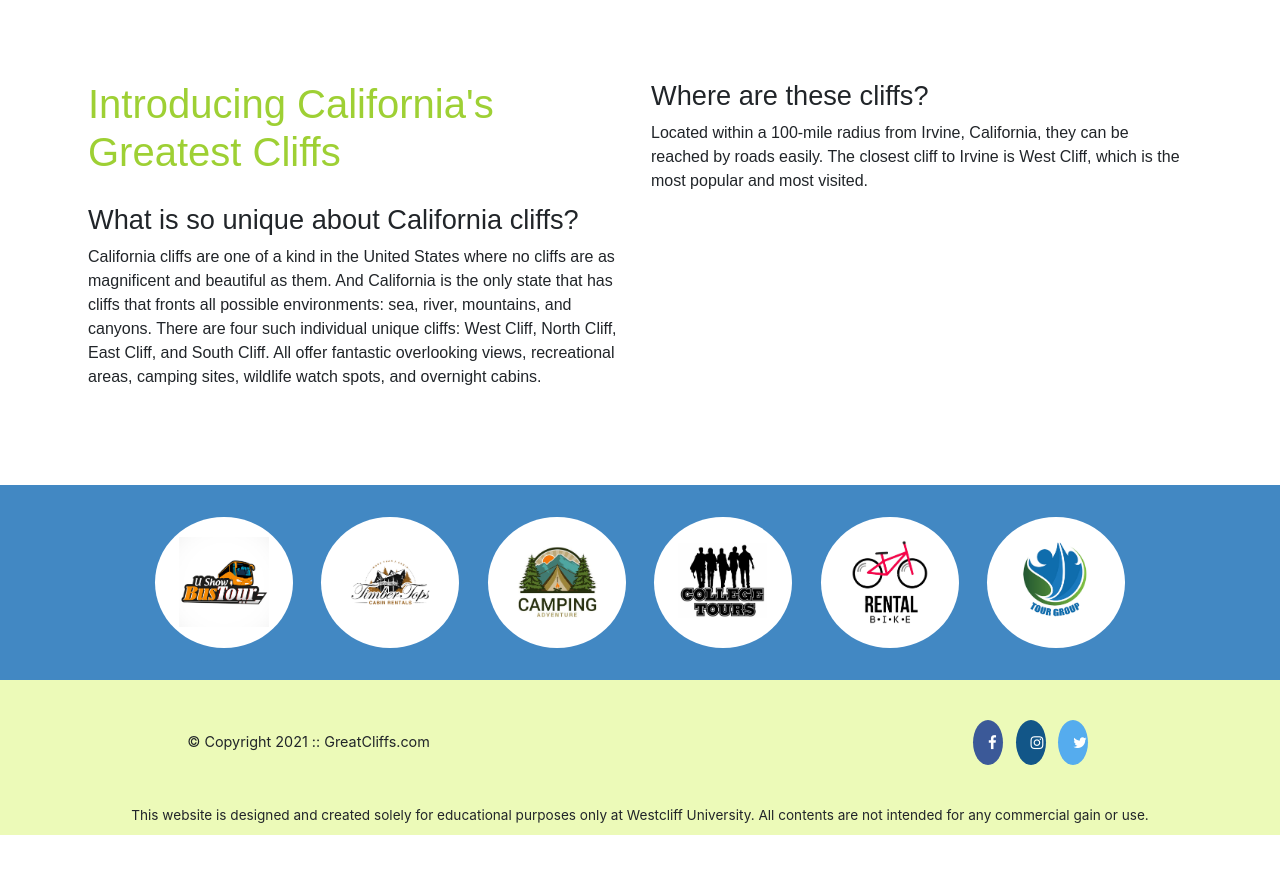
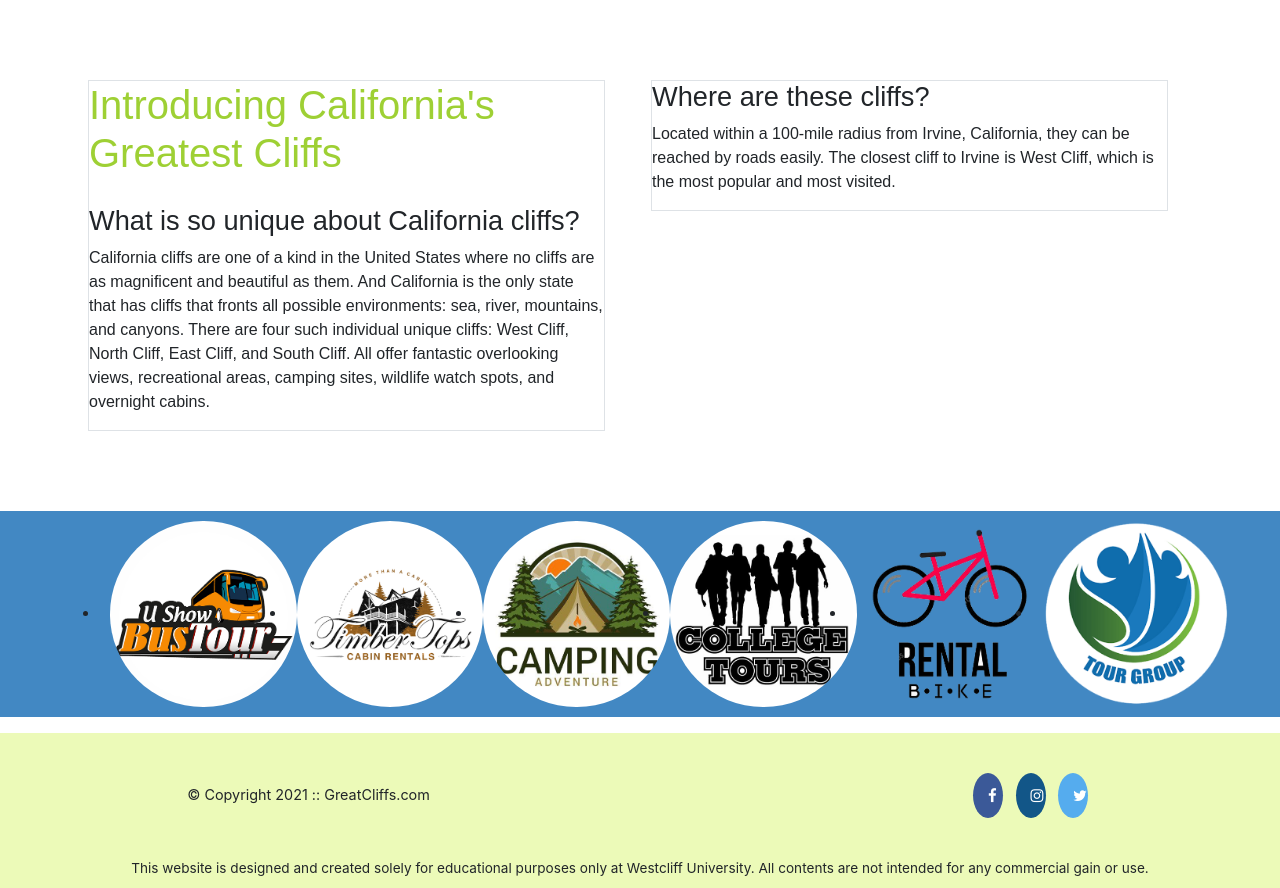
Before and after one commit to dynamicProjects/w2d2-homework, a plain HTML site: page index.html in a window 1280 px wide. Shown: the part 400-1288 px from the top of the page. Before the commit the page ends 1235 px from the top, so only its background shows below. Drawn offline with nearby package versions, Linux system fonts and the light colour scheme.

Commit message:
partner image , RWD , compatibility

```diff
--- a/index.html
+++ b/index.html
@@ -36,7 +36,9 @@
              data-target = "#navbarContent"
              aria-controls = "navbarContent" aria-expanded = "false"
              aria-label = "Toggle navigation">
-             <span class = "navbar-toggler-icon"></span>
+             <span class = "navbar-toggler-icon">
+              <i class="fa fa-bars" style="color: #333;"></i>
+             </span>
        </button>
        <div class="collapse navbar-collapse" id="navbarContent">
         <ul class="navbar-nav">
@@ -53,6 +55,7 @@
     <main>
       <div class="row">
           <div class="col-md-6">
+            <div class="border mr-md-3">
               <h1>Introducing California's Greatest Cliffs</h1>
               <div>
                   <h2>What is so unique about California cliffs?</h2>
@@ -68,7 +71,9 @@
                   </p>
               </div>
             </div>
+          </div>
           <div class="col-md-6">
+            <div class="border mr-md-3">
               <h2>Where are these cliffs?</h2>
               <p>
                   Located within a 100-mile radius from Irvine, California, they
@@ -77,27 +82,28 @@
               </p>
             </div>
           </div>
+      </div>
   </main>
 
-    <section>
-      <ul id="partners">
+  <section id="partners">
+    <ul class="d-flex flex-wrap justify-content-center">
         <li class="partner">
-             <img src="images/partners/partner-bustour.png" alt="Partner Bus Tours">
+            <img src="images/partners/partner-bustour.png" alt="Partner Bus Tours" class="img-fluid">
         </li>
         <li class="partner">
-             <img src="images/partners/partner-cabinrental.png" alt="Partner Cabin Rental">
+            <img src="images/partners/partner-cabinrental.png" alt="Partner Cabin Rental" class="img-fluid">
         </li>
         <li class="partner">
-             <img src="images/partners/partner-campingadv.png" alt="Partner Camping Adventure">
+            <img src="images/partners/partner-campingadv.png" alt="Partner Camping Adventure" class="img-fluid">
         </li>
         <li class="partner">
-             <img src="images/partners/partner-collegetours.png" alt="Partner College Tours">
+            <img src="images/partners/partner-collegetours.png" alt="Partner College Tours" class="img-fluid">
         </li>
         <li class="partner">
-             <img src="images/partners/partner-rentalbike.png" alt="Partner Bike Rentals">
+            <img src="images/partners/partner-rentalbike.png" alt="Partner Bike Rentals" class="img-fluid">
         </li>
         <li class="partner">
-             <img src="images/partners/partner-tourgroup.png" alt="Partner Tour Group">
+            <img src="images/partners/partner-tourgroup.png" alt="Partner Tour Group" class="img-fluid">
         </li>
     </ul>
 </section>
--- a/styles.css
+++ b/styles.css
@@ -6,7 +6,7 @@ header {
 }
 #home header {
     background:  no-repeat lightgrey url(images/cliff_ocean.jpg);
-    background-size: 1500px;
+    background-size: cover;
 }
 .main-header {
     background-color:rgb(255, 255, 255, 0.8) ;
@@ -51,6 +51,12 @@ header {
 }
 .main-menu ul li.active a {
     color: #fff;
+}
+.navbar-nav{
+    margin-top: -8px;
+}
+.navbar-toggler {
+    margin: 34px;
 }
 
 /* Main */
@@ -144,8 +150,28 @@ footer #nondisclaimer .social .fa-instagram {
 }
 
 /* Home */
-.navbar-toggler-icon {
-    color: black;
+
+#partners .partner img {
+    border-radius: 50%;
+    max-width: 100%;
+    margin: 10px;
+}
+@media (min-width: 576px) {
+    #partners .partner {
+        width: calc(50% - 20px);
+    }
+}
+
+@media (min-width: 768px) {
+    #partners .partner {
+        width: calc(33.33% - 20px);
+    }
+}
+
+@media (min-width: 992px) {
+    #partners .partner {
+        width: calc(16.66% - 20px);
+    }
 }
 @media (max-width: 573px) {
     .navbar-collapse {
@@ -156,7 +182,7 @@ footer #nondisclaimer .social .fa-instagram {
 /* ACTIVATE BELOW WHEN TESTING NAVIGATION AND OTHERS FOR RWD */
 
 /* Media Queries */
-/*@media (max-width: 768px) {
+@media (max-width: 768px) {
     footer #nondisclaimer .copy {
         padding: 3.5em 0em 3.5em 0em;
         text-align: center;
@@ -178,7 +204,7 @@ footer #nondisclaimer .social .fa-instagram {
     }
     .main-menu {
         width: 200px;
-        background-color:rgb(255, 255, 255);
+        /* background-color:rgb(255, 255, 255); */
         position: absolute;
         right: 1.7em;
       }
@@ -194,4 +220,4 @@ footer #nondisclaimer .social .fa-instagram {
         min-height: 450px;
         margin-top: 1em;
       }
-} */
+}
```
Lines whose indentation alone changed are shown as unchanged.
